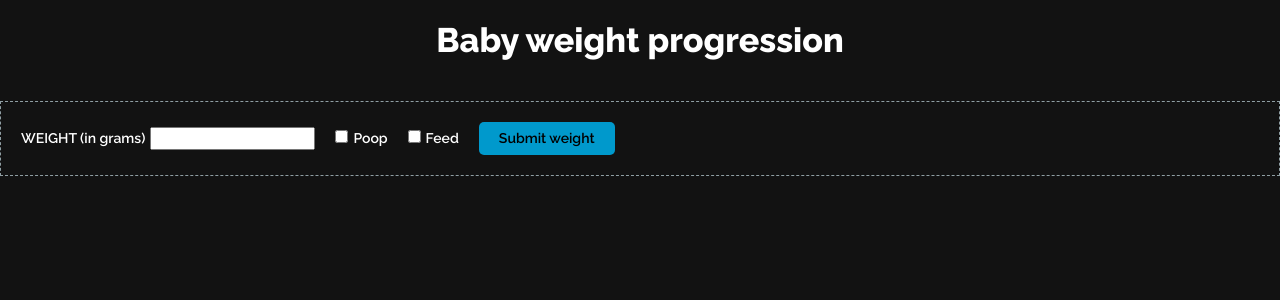
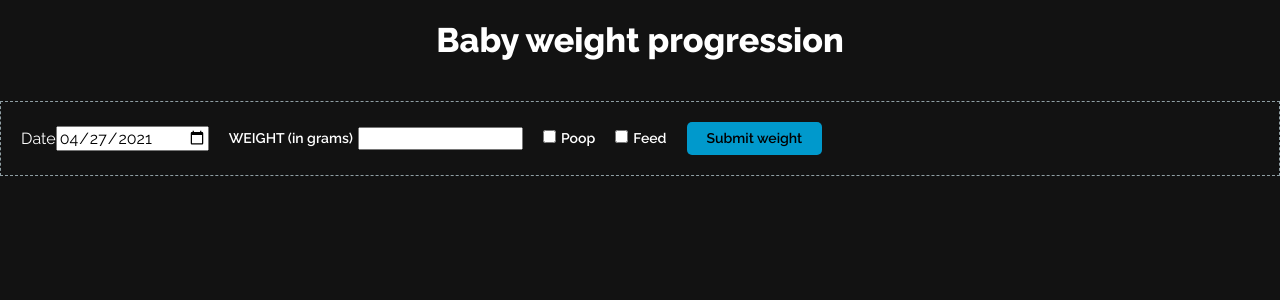
Before and after one commit to driera/baby-growth, a React (Create React App) app: page / in a window 1280 px wide. Shown: the top 300 px of the page. Built offline with nearby package versions, Linux system fonts and the light colour scheme.

Commit message:
Allow date edition

```diff
--- a/src/App/WeightTable/index.tsx
+++ b/src/App/WeightTable/index.tsx
@@ -5,7 +5,11 @@ import React, {
   useEffect,
   useState
 } from "react";
-import { formatDate, useLocalStorageState } from "../../utils";
+import {
+  formatDate,
+  formatToInputDate,
+  useLocalStorageState
+} from "../../utils";
 import styles from "./index.styles";
 
 type weightListItemType = {
@@ -26,6 +30,7 @@ const WeightTable = (): JSX.Element => {
   const [weightItem, setWeightItem] = useState<string>("");
   const [weightItemPoop, setWeightItemPoop] = useState<boolean>(false);
   const [weightItemFeed, setWeightItemFeed] = useState<boolean>(false);
+  const [weightDate, setWeightDate] = useState<number | null>(null);
 
   const handleSubmit: FormEventHandler<HTMLFormElement> = (event): void => {
     event.preventDefault();
@@ -41,7 +46,7 @@ const WeightTable = (): JSX.Element => {
     setWeightList([
       ...weightList,
       {
-        date: Date.now(),
+        date: weightDate ? weightDate : Date.now(),
         value: parseInt(weightItem),
         poop: weightItemPoop,
         feed: weightItemFeed
@@ -50,6 +55,7 @@ const WeightTable = (): JSX.Element => {
     setWeightItem("");
     setWeightItemPoop(false);
     setWeightItemFeed(false);
+    setWeightDate(null);
   };
 
   const handleWeightChange: ChangeEventHandler<HTMLInputElement> = (event) => {
@@ -80,9 +86,25 @@ const WeightTable = (): JSX.Element => {
     setWeightList(weightList.filter((i) => i.date !== item.date));
   };
 
+  const handleDateChange: ChangeEventHandler<HTMLInputElement> = (event) => {
+    const customDate = new Date(event.target.value);
+    setWeightDate(customDate.getTime());
+  };
+
   return (
     <>
       <form onSubmit={handleSubmit} style={styles.form}>
+        <label htmlFor="date">
+          Date
+          <input
+            id="date"
+            type="date"
+            value={formatToInputDate(
+              weightDate ? new Date(weightDate) : new Date()
+            )}
+            onChange={handleDateChange}
+          />
+        </label>
         <label htmlFor="weight" style={styles.weightLabel}>
           WEIGHT (in grams)
           <input
--- a/src/utils/index.ts
+++ b/src/utils/index.ts
@@ -1,7 +1,7 @@
 import { SetStateAction, useEffect, useRef, useState } from "react";
 import { weightListType } from "../App/WeightTable";
 
-const formatDate = (
+export const formatDate = (
   date: Date,
   locales: string | string[] = window.navigator.languages as string[]
 ): string => {
@@ -15,9 +15,19 @@ const formatDate = (
   });
 };
 
-export { formatDate };
+export const formatToInputDate = (weightDate: Date): string => {
+  const d = new Date(weightDate);
+  let month = "" + (d.getMonth() + 1);
+  let day = "" + d.getDate();
+  const year = d.getFullYear();
 
-const useLocalStorageState = (
+  if (month.length < 2) month = "0" + month;
+  if (day.length < 2) day = "0" + day;
+
+  return [year, month, day].join("-");
+};
+
+export const useLocalStorageState = (
   key: string,
   defaultValue: unknown = "",
   { serialize = JSON.stringify, deserialize = JSON.parse } = {}
@@ -46,5 +56,3 @@ const useLocalStorageState = (
 
   return [state, setState];
 };
-
-export { useLocalStorageState };
```
Also changed, not shown: 1 other file (tests, documents, lock files or other folders).
